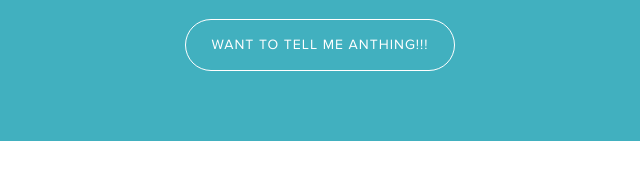
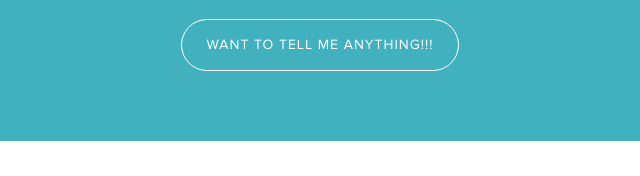
Before and after one commit to ADDYMODHAVE/addy.github.io, a plain HTML site: page index.html in a window 1280 px wide. Shown: the part 491-667 px from the top of the page, 320-960 px from the left. Drawn offline with Linux system fonts and the light colour scheme.

Commit message:
Update index.html

```diff
--- a/index.html
+++ b/index.html
@@ -73,7 +73,7 @@
             </span><br>
                     </h1>
                 </section>
-                <a href="#coffeewithme" class="btn"> Want to tell Me Anthing!!!</a>
+                <a href="#coffeewithme" class="btn"> Want to tell Me Anything!!!</a>
             </div>
         </div>
     </section>
```
